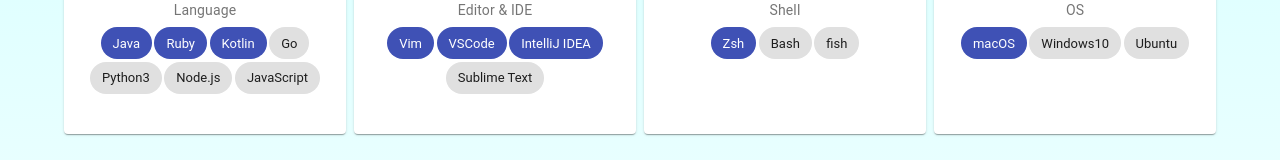
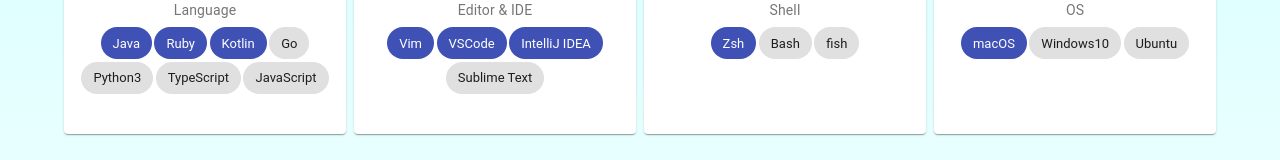
Before and after one commit to shiotomo/tomosse.work, a React (Create React App) app: page / in a window 1280 px wide. Shown: the part 1136-1296 px from the top of the page. Built offline with nearby package versions, Linux system fonts and the light colour scheme.

Commit message:
skillを修正した

```diff
--- a/src/components/Skill/Language.tsx
+++ b/src/components/Skill/Language.tsx
@@ -36,7 +36,7 @@
           <Chip color="primary" className={classes.chip}label="Kotlin" />
           <Chip color="default" className={classes.chip}label="Go" />
           <Chip color="default" className={classes.chip}label="Python3" />
-          <Chip color="default" className={classes.chip}label="Node.js" />
+          <Chip color="default" className={classes.chip}label="TypeScript" />
           <Chip color="default" className={classes.chip}label="JavaScript" />
         </CardContent>
       </Card>
```
